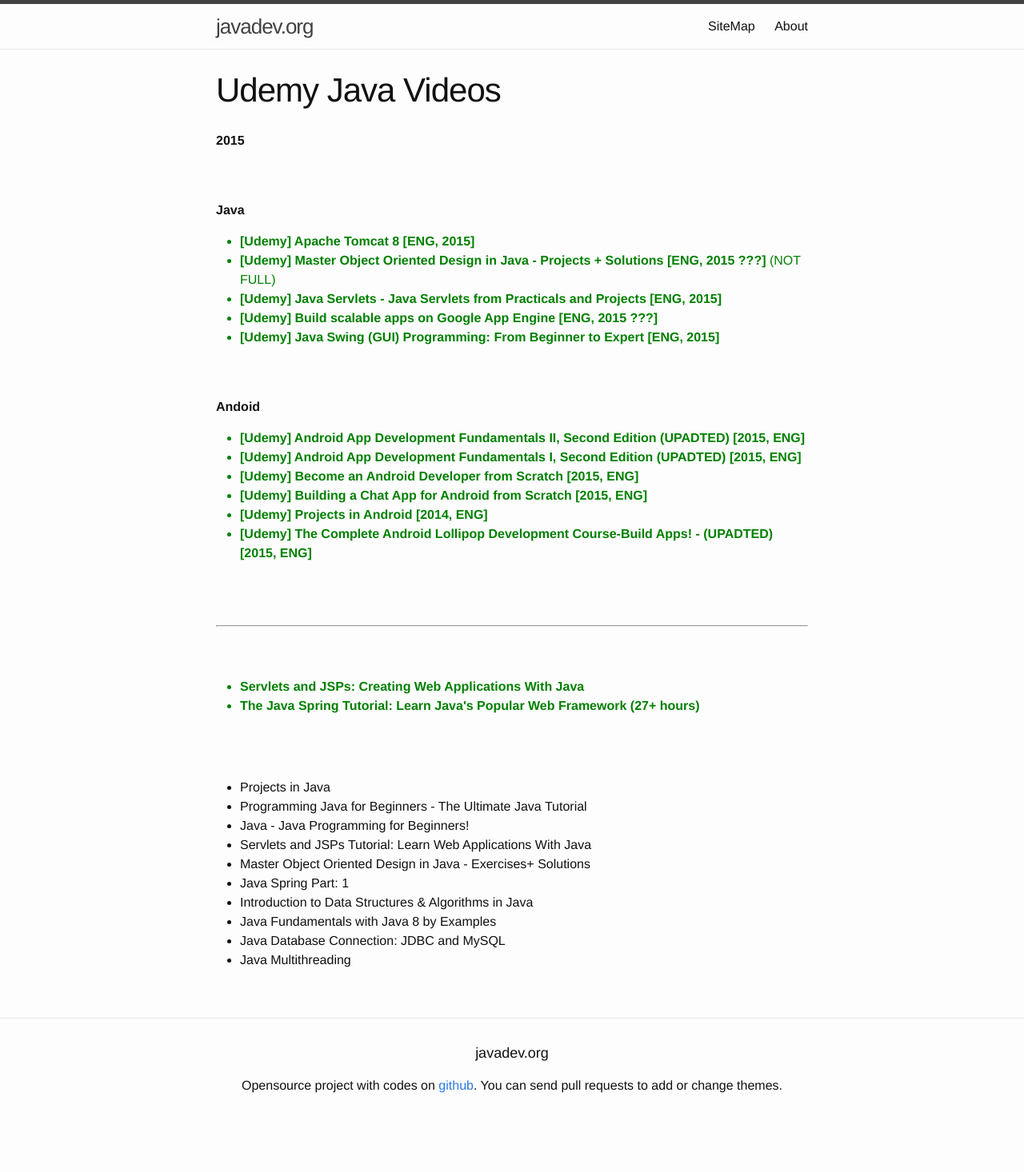
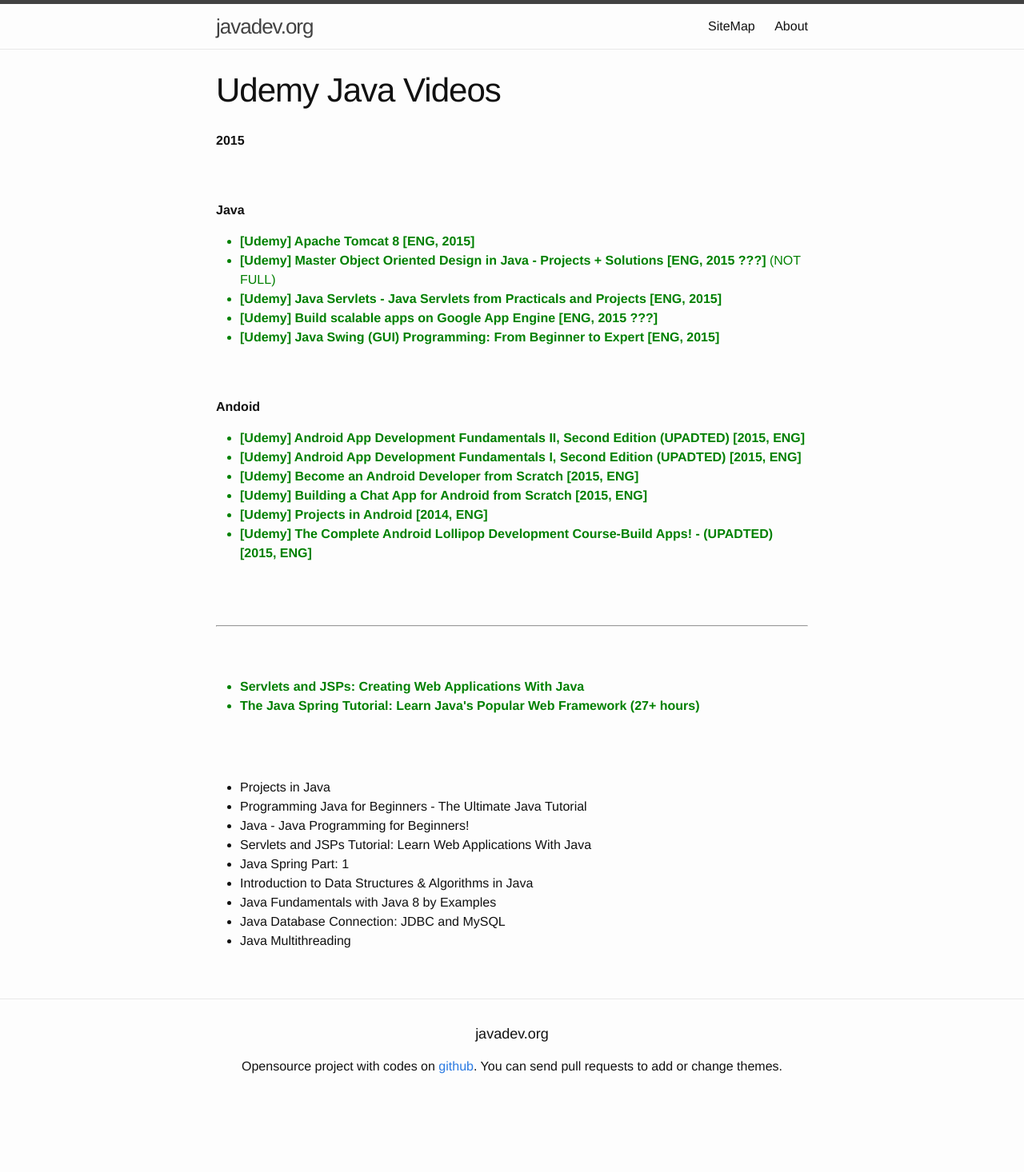
Before and after one commit to webmakaka/javadev.org, a Jekyll site: the page built from website/library/collections/video/paid/udemy.md, in a window 1280 px wide. Shown: the whole page at 80% size. Built offline with Jekyll 4.4.1, drawn with Linux system fonts in a browser that asks for light colours; after the commit the page ends 1442 px from its top, so only the background shows below that; grey boxes are pictures that could not be loaded.

Commit message:
Update udemy.md

```diff
--- a/website/library/collections/video/paid/udemy.md
+++ b/website/library/collections/video/paid/udemy.md
@@ -52,7 +52,6 @@
 	<li>Programming Java for Beginners - The Ultimate Java Tutorial </li>
 	<li>Java - Java Programming for Beginners! </li>
 	<li>Servlets and JSPs Tutorial: Learn Web Applications With Java </li>
-	<li>Master Object Oriented Design in Java - Exercises+ Solutions</li>
 	<li>Java Spring Part: 1</li>
 	<li>Introduction to Data Structures & Algorithms in Java </li>
 	<li>Java Fundamentals with Java 8 by Examples </li>
```
